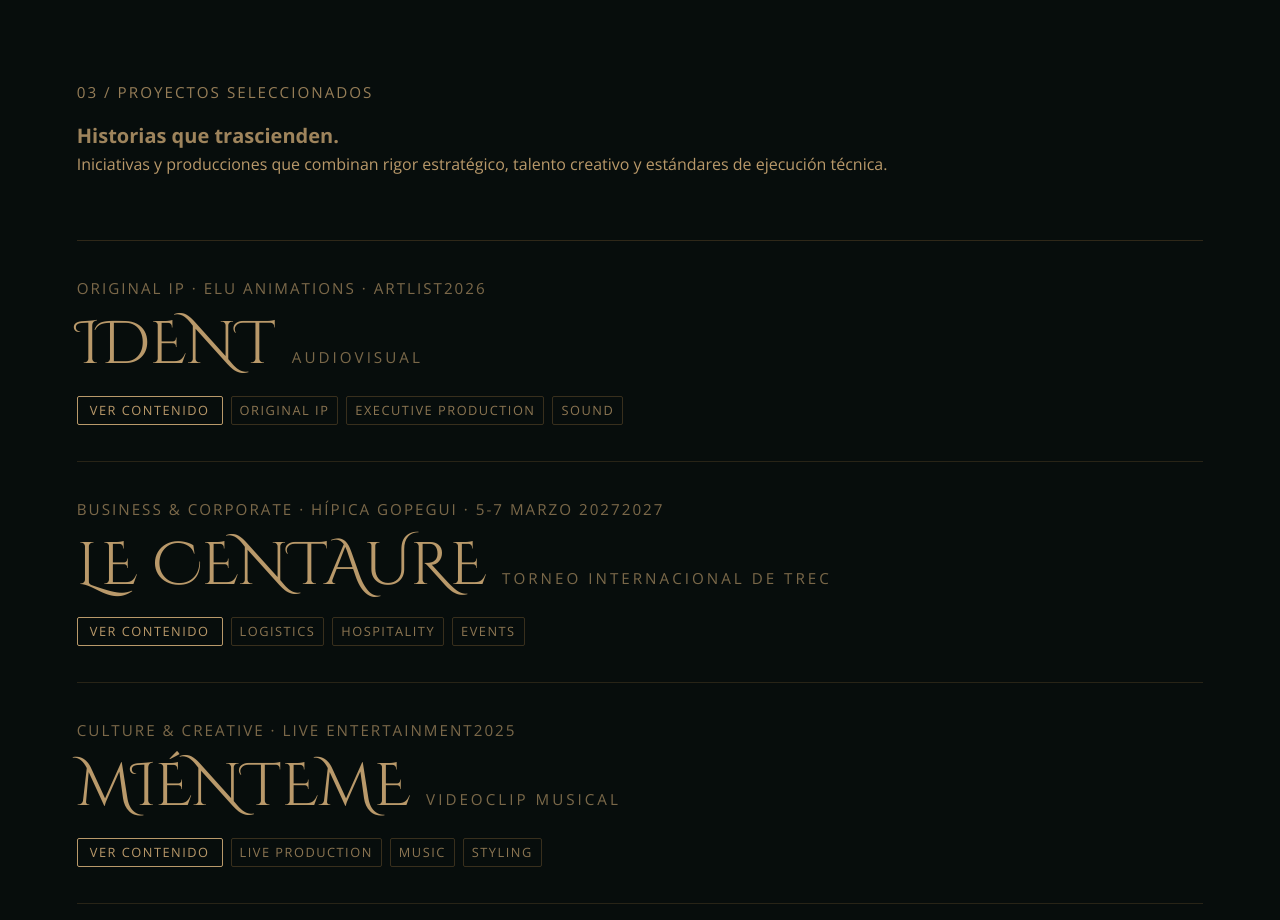
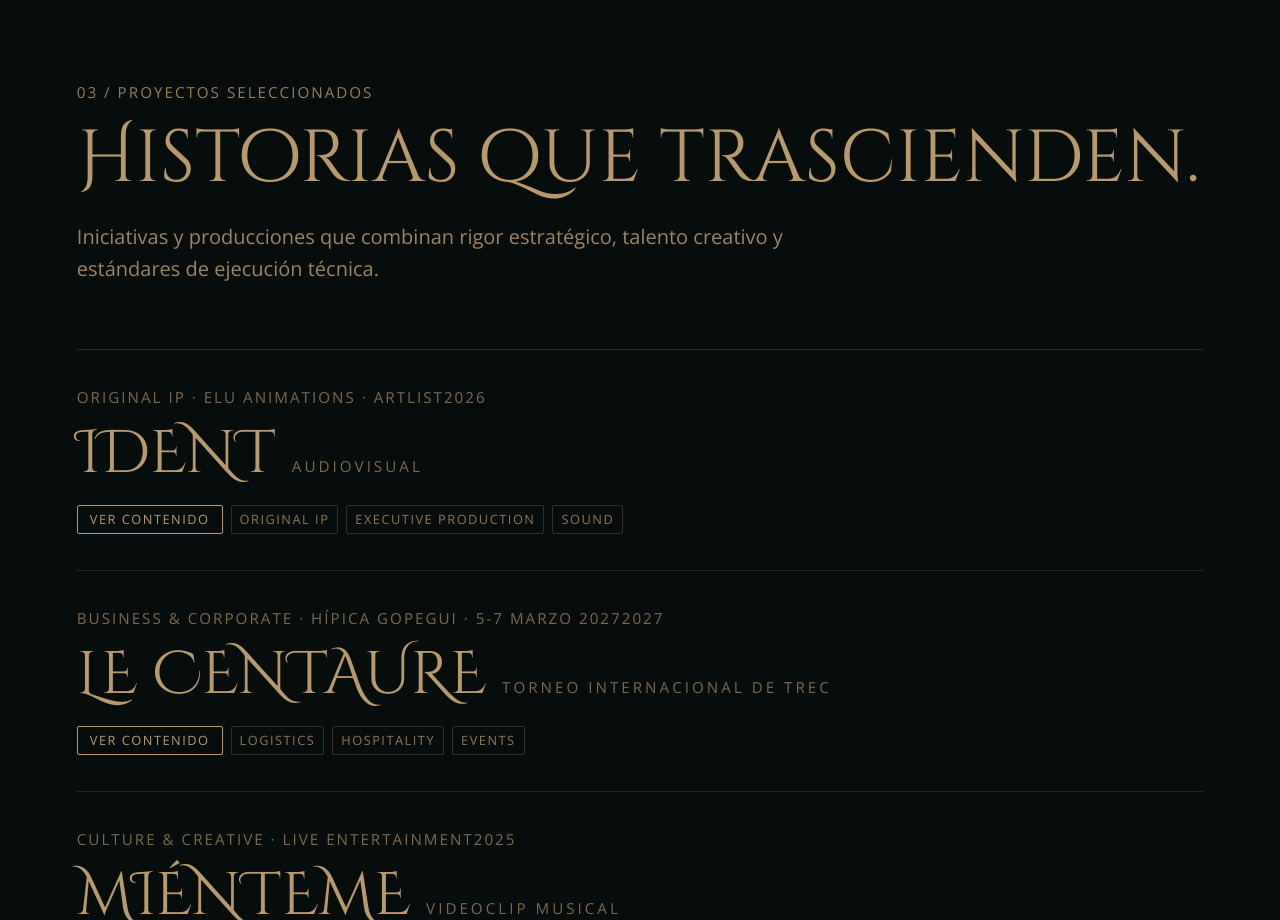
Before and after one commit to ILMPI/spa_d_j, an Astro site: page / in a window 1280 px wide. Shown: the part 3060-3980 px from the top of the page. Built offline with nearby package versions, Linux system fonts and the light colour scheme; Astro itself is replaced by a stand-in of ours.

Commit message:
fix(projects): correct renamed class name

```diff
--- a/src/components/sections/Projects.astro
+++ b/src/components/sections/Projects.astro
@@ -90,8 +90,8 @@ const projects: Project[] = [
 
     <header class="section-header">
       <span class="tag">03 / PROYECTOS SELECCIONADOS</span>
-      <h2 class="section-subtitle">Historias que trascienden.</h2>
-      <p class="section-subsubtitle">
+      <h2 class="section-title">Historias que trascienden.</h2>
+      <p class="section-subtitle">
         Iniciativas y producciones que combinan rigor estratégico, talento creativo y estándares de ejecución técnica.
       </p>
     </header>
```
